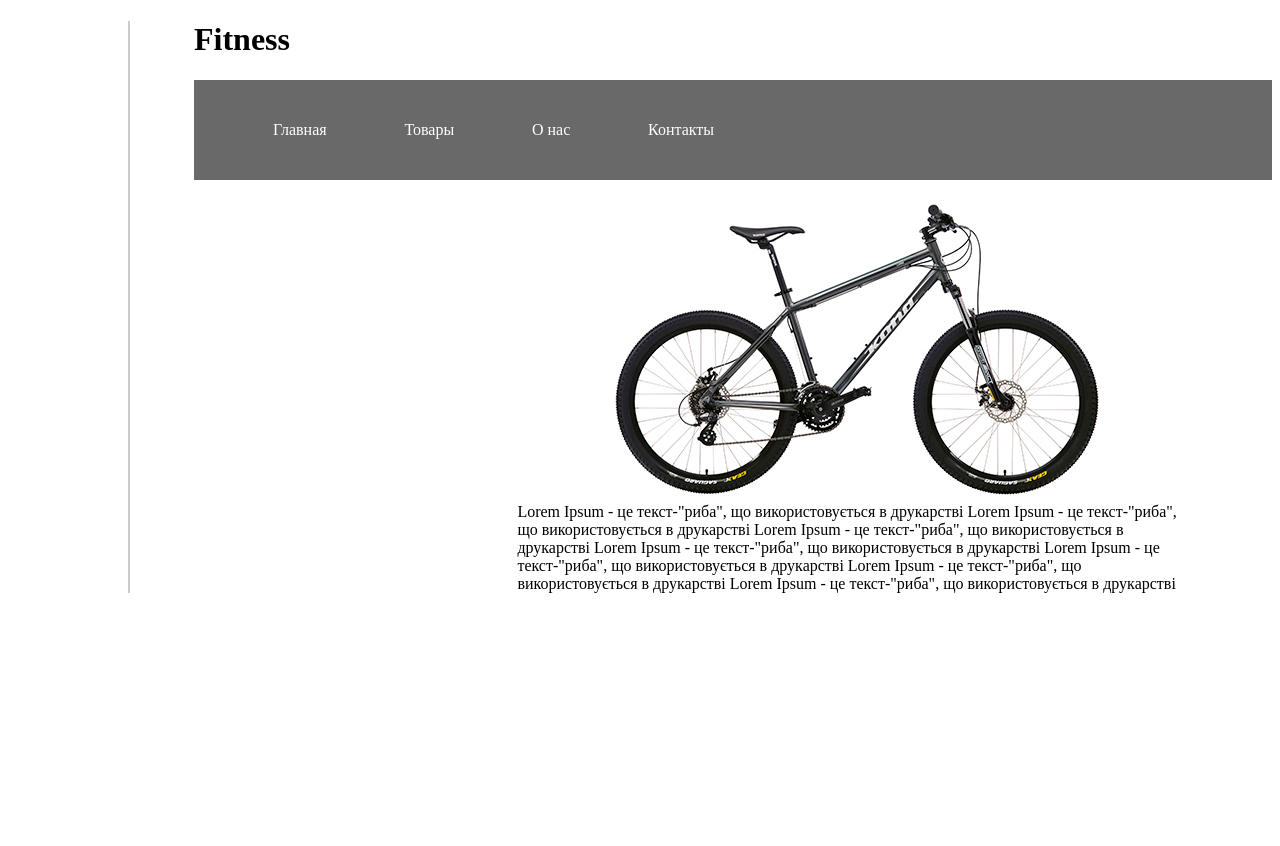
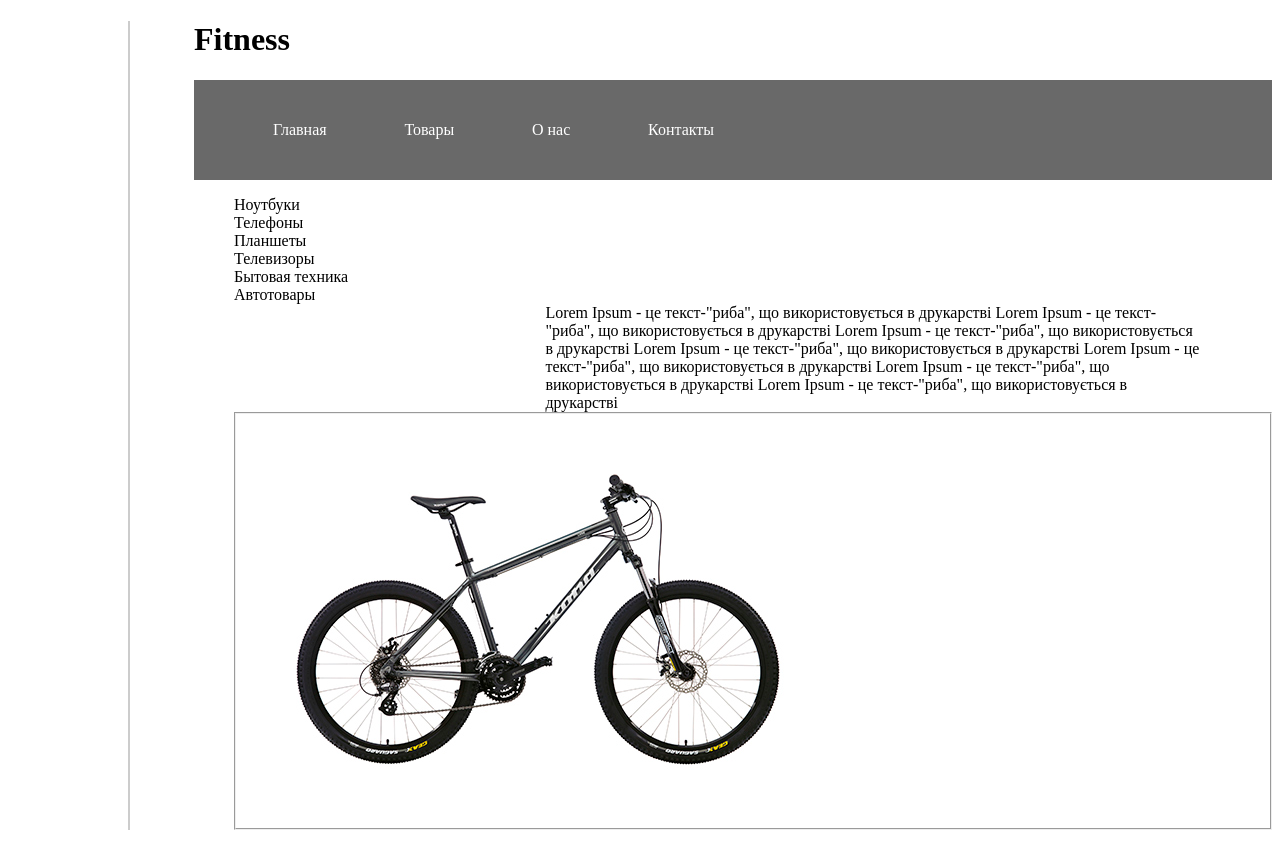
Before and after one commit to Yaroslavvv/dz2, a plain HTML site: page index.html in a window 1280 px wide. Before the commit the page ends 800 px from the top, so only its background shows below. Drawn offline with Linux system fonts and the light colour scheme.

Commit message:
added menu2 and some elem

```diff
--- a/css.css
+++ b/css.css
@@ -27,6 +27,10 @@ A:active {
     background: dimgrey;
     list-style-type: none;
 }
+.menu2{
+    list-style-type: none;
+}
+
 .m1{
     margin: auto;
     text-decoration: white;
@@ -46,6 +50,16 @@ A:active {
 }
 
 
+.logobox{width: auto;
+    border-width: 2px 2px;
+    border-style: groove;
+
+}
+
 .logo{
-    margin: auto;
+   padding-top: 5%;
+    padding-right: 5%;
+    padding-left: 5%;
+    padding-bottom: 5%;
+
 }
--- a/index.html
+++ b/index.html
@@ -10,6 +10,7 @@
 
 </head>
 <body>
+<div>
     <h1>Fitness</h1>
     <ul class="menu">
             <li class="m1"><a href="#">Главная</a></li>
@@ -17,10 +18,17 @@
             <li class="m1"><a href="#">О нас</a></li>
             <li class="m1"><a href="#">Контакты</a></li>
             <li class="m2"><a href="#"></a></li>
-
     </ul>
+    <div class="cont1">
+        <ul class="menu2">
+            <li>Ноутбуки</li>
+            <li>Телефоны</li>
+            <li>Планшеты</li>
+            <li>Телевизоры</li>
+            <li>Бытовая техника</li>
+            <li>Автотовары</li>
+        <div class="cont2">
             <div class="text">
-    <div class="qw1">
             Lorem Ipsum - це текст-"риба", що використовується в друкарстві
             Lorem Ipsum - це текст-"риба", що використовується в друкарстві
             Lorem Ipsum - це текст-"риба", що використовується в друкарстві
@@ -29,9 +37,13 @@
             Lorem Ipsum - це текст-"риба", що використовується в друкарстві
             Lorem Ipsum - це текст-"риба", що використовується в друкарстві
             </div>
-<img class="logo" src="image.png" >
+            <div class="logobox">
+                <div class="logo">
+                    <img src="image.png">
                 </div>
-
-
+            </div>
+        </div>
+    </div>
+</div>
 </body>
 </html>
```
Lines whose indentation alone changed are shown as unchanged.
